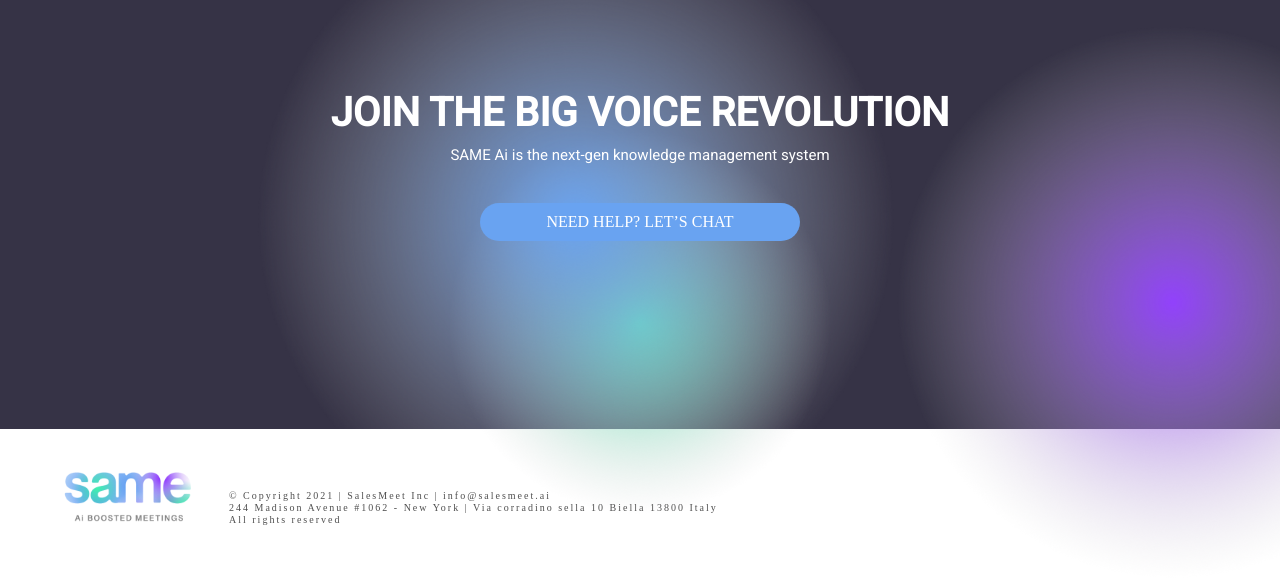
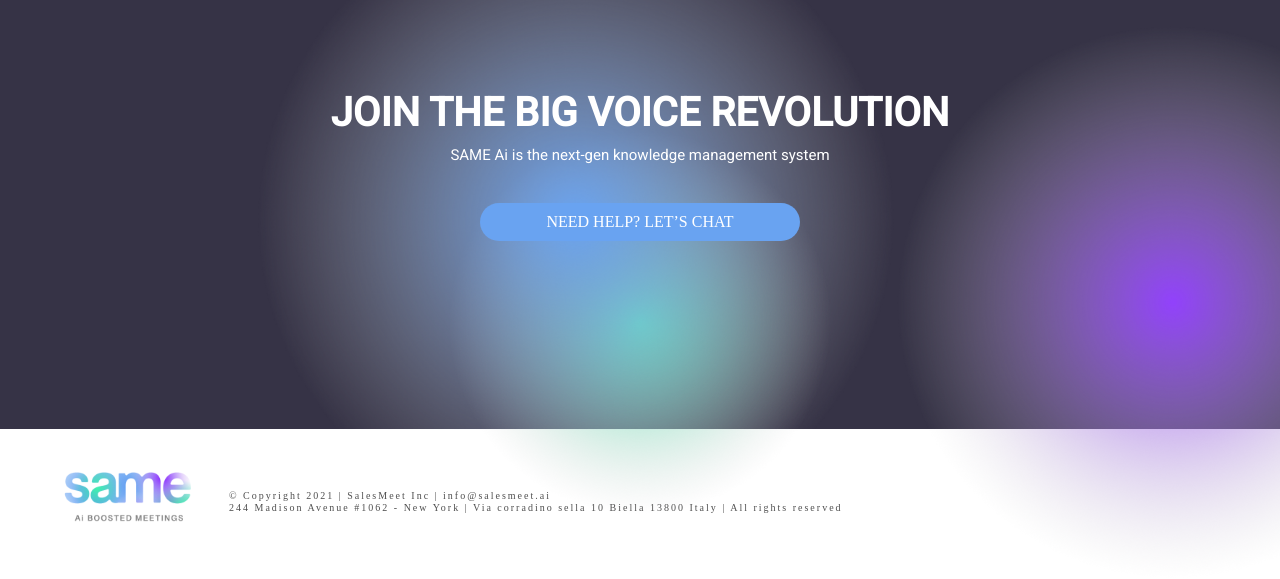
Before and after one commit to Salesmeet/site, a PHP site: page /index.php in a window 1280 px wide. Shown: the part 3931-4510 px from the top of the page. Run offline with PHP 8.4, Linux system fonts and the light colour scheme; some libraries are stand-ins or nearby versions.

Commit message:
Update footer.php

```diff
--- a/src/section/footer.php
+++ b/src/section/footer.php
@@ -66,8 +66,7 @@
   <div class="logo"><img src="img/Logo.png"></div>
   <div class="list">
     <div class="item">© Copyright 2021 | SalesMeet Inc | info@salesmeet.ai </div>
-    <div class="item">244 Madison Avenue #1062 - New York | Via corradino sella 10 Biella 13800 Italy </div>
-    <div class="item">All rights reserved</div>
+    <div class="item">244 Madison Avenue #1062 - New York | Via corradino sella 10 Biella 13800 Italy | All rights reserved</div>
   </div>
 
   <div class="social">
```
